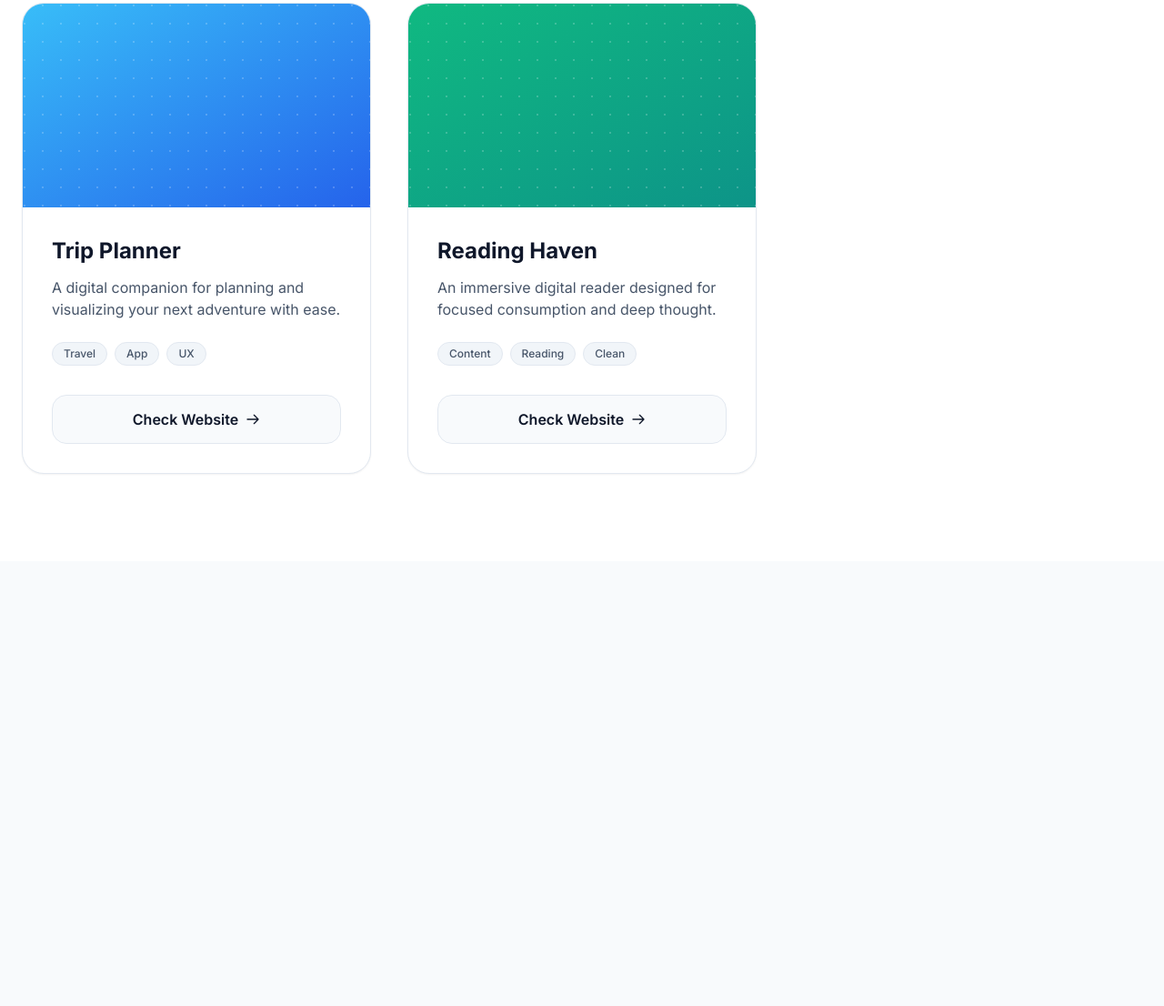
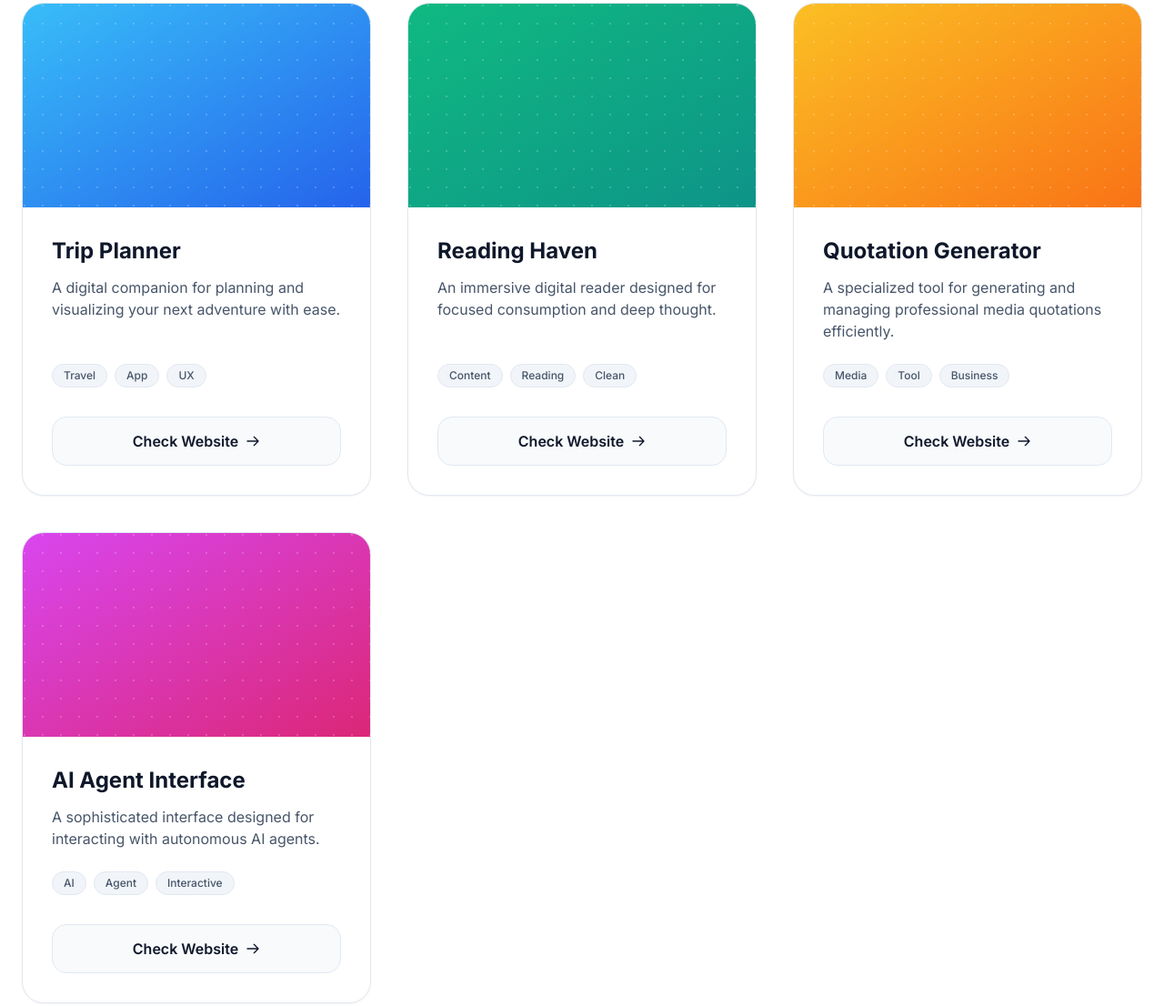
Before and after one commit to soumithhh/projects, a plain HTML site: page index.html in a window 1280 px wide. Shown: the part 1498-2604 px from the top of the page at 91% size. Before the commit the page ends 2115 px from the top, so only its background shows below. Drawn offline with nearby package versions, Linux system fonts and the light colour scheme.

Commit message:
Update index.html with 2 added sited quotation and agent

```diff
--- a/index.html
+++ b/index.html
@@ -151,6 +151,20 @@
                 url: "https://soumithhh.github.io/reading/",
                 tags: ["Content", "Reading", "Clean"],
                 gradient: "from-emerald-500 to-teal-600"
+            },
+            {
+                title: "Quotation Generator",
+                description: "A specialized tool for generating and managing professional media quotations efficiently.",
+                url: "https://dbydxmedia.github.io/quotation",
+                tags: ["Media", "Tool", "Business"],
+                gradient: "from-amber-400 to-orange-500"
+            },
+            {
+                title: "AI Agent Interface",
+                description: "A sophisticated interface designed for interacting with autonomous AI agents.",
+                url: "https://soumithhh.github.io/agent/",
+                tags: ["AI", "Agent", "Interactive"],
+                gradient: "from-fuchsia-500 to-pink-600"
             }
         ];
 
```
